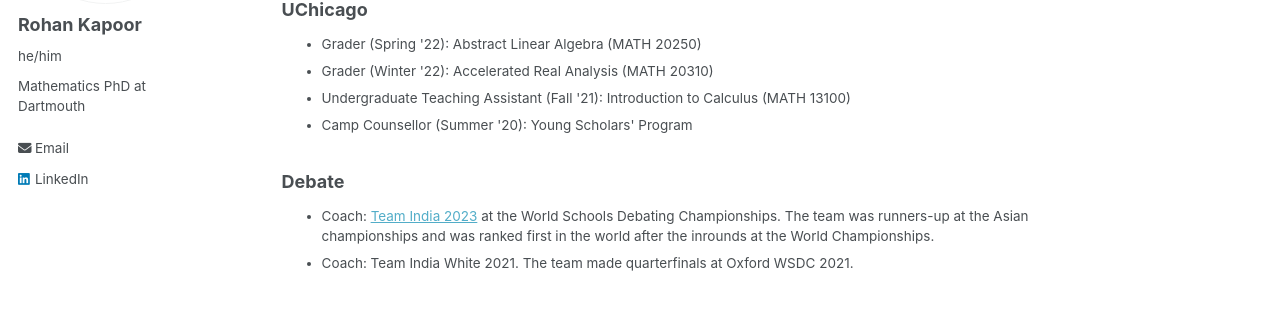
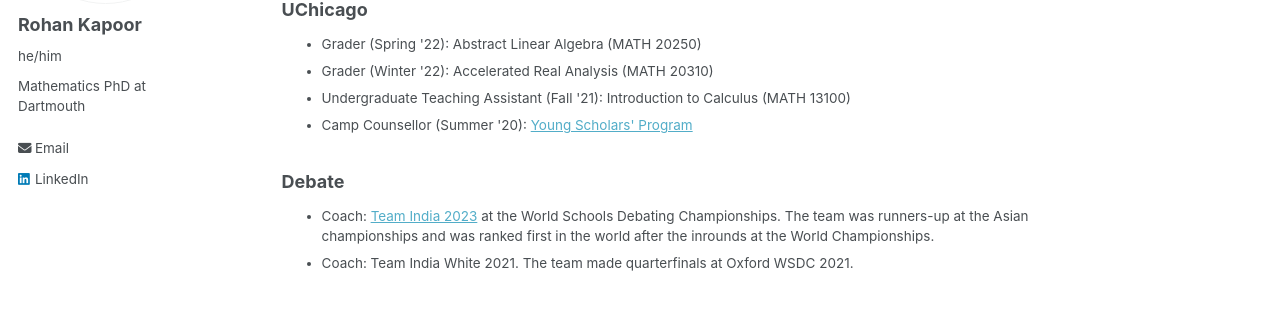
Before and after one commit to rkapoor1512/rkapoor1512.github.io, a Jekyll site: the page built from _pages/teaching.html, in a window 1280 px wide and 963 px high. Shown: the part 277-587 px from the top of the window. Built offline with Jekyll 4.4.1, drawn with Linux system fonts in a browser that asks for light colours; part of the change alters nothing that is shown.

```diff
--- a/_pages/teaching.html
+++ b/_pages/teaching.html
@@ -18,7 +18,7 @@ class: wide
 	<li> Grader (Spring '22):  Abstract Linear Algebra (MATH 20250)
 	<li> Grader (Winter '22): Accelerated Real Analysis (MATH 20310)
 	<li> Undergraduate Teaching Assistant (Fall '21): Introduction to Calculus (MATH 13100)
-	<li> Camp Counsellor (Summer '20): Young Scholars' Program
+	<li> Camp Counsellor (Summer '20): <a href="https://mathematics.uchicago.edu/young-scholars-program/"> Young Scholars' Program </a>
 </ul>
 
 <h3> Debate </h3>
```
